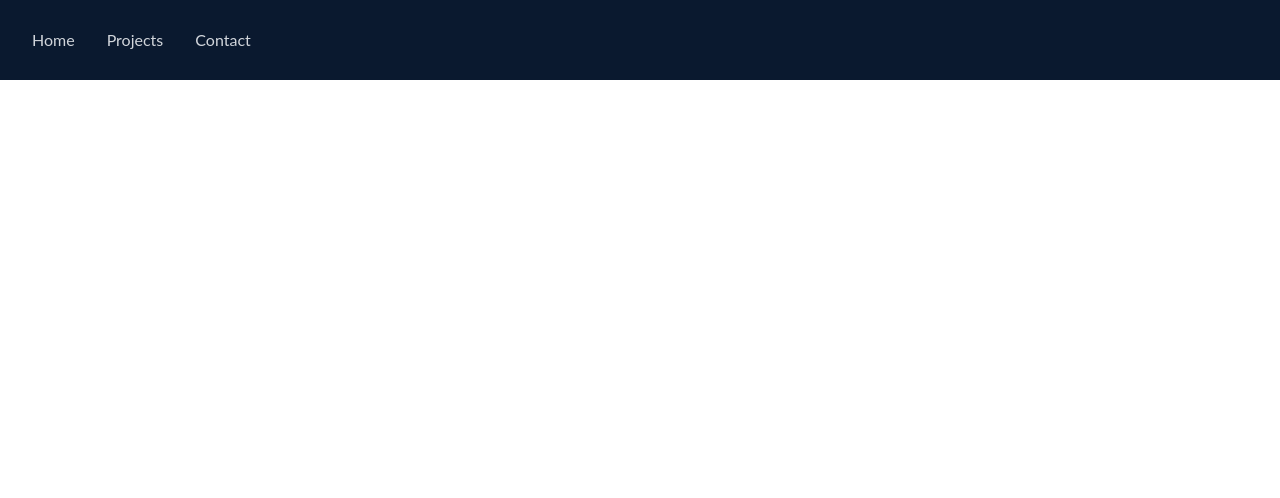
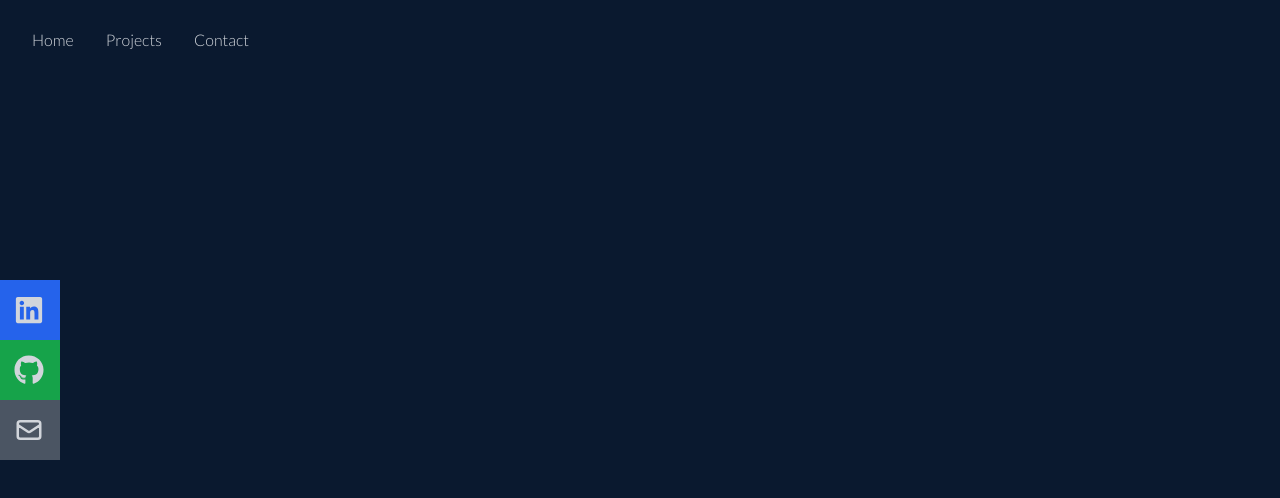
Before and after one commit to carterjamesmike/react-portfolio, a React (Vite) app: page / in a window 1280 px wide. Shown: the top 498 px of the page. Built offline with nearby package versions, Linux system fonts and the light colour scheme.

Commit message:
Added social icons

```diff
--- a/src/App.jsx
+++ b/src/App.jsx
@@ -1,10 +1,15 @@
-import Navbar from "./components/navbar"
+import Home from "./components/Home";
+import Navbar from "./components/Navbar";
+
 
 
 
 function App() {
   return (
-    <div><Navbar /></div>
+    <div>
+      <Navbar />
+      <Home />
+    </div>
   )
 }
 
--- /dev/null
+++ b/src/components/Home.jsx
@@ -0,0 +1,11 @@
+import React from "react";
+import {HiArrowNarrowRight} from 'react-icons/hi';
+
+const Home = () => {
+    return (
+        <div className='w-full h-screen bg-[#0a192f]'>
+            <h1> Hello </h1>
+        </div>
+    )
+}
+export default Home
--- a/src/components/navbar.jsx
+++ b/src/components/navbar.jsx
@@ -1,5 +1,7 @@
 import React, { useState } from "react";
-import {FaBars, FaTimes} from "react-icons/fa";
+import {FaBars, FaTimes, FaGithub, FaLinkedin} from "react-icons/fa";
+import {HiOutlineMail} from "react-icons/hi";
+import {BsFillPersonFill} from 'react-icons/bs'
 
 const Navbar = () => {
     const [nav, setNav] = useState(false);
@@ -28,7 +30,19 @@
             </ul>
 
             {/* Social Icons */}
-            <div className="hidden"></div>
+            <div className="hidden lg:flex fixed flex-col top-[35%] left-0">
+                <ul>
+                    <li className="w-[160px] h-[60px] flex justify-between items-center ml-[-100px] hover:ml-[-10px] duration-300 bg-blue-600">
+                        <a className="flex justify-between items-center w-full text-gray-300" href='/'> LinkedIn <FaLinkedin size={30}></FaLinkedin> </a>
+                    </li>
+                    <li className="w-[160px] h-[60px] flex justify-between items-center ml-[-100px] hover:ml-[-10px] duration-300 bg-green-600">
+                        <a className="flex justify-between items-center w-full text-gray-300" href='/'> Github <FaGithub size={30}></FaGithub> </a>
+                    </li>
+                    <li className="w-[160px] h-[60px] flex justify-between items-center ml-[-100px] hover:ml-[-10px] duration-300 bg-gray-600">
+                        <a className="flex justify-between items-center w-full text-gray-300" href='/'> Email <HiOutlineMail size={30}></HiOutlineMail> </a>
+                    </li>
+                </ul>
+            </div>
         </div>
     )
 }
--- a/src/index.css
+++ b/src/index.css
@@ -1,9 +1,11 @@
+@import url('https://fonts.googleapis.com/css2?family=Lato:wght@300&display=swap');
+
+
 @tailwind base;
 @tailwind components;
 @tailwind utilities;
 
 
-@import url('https://fonts.googleapis.com/css2?family=Lato:wght@300&display=swap');
 
 @layer base {
   body {
```
